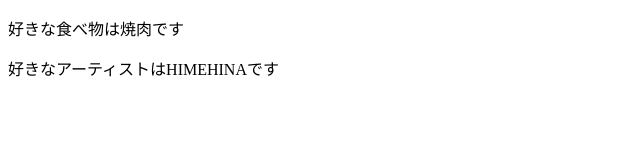
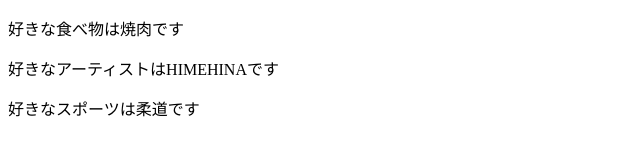
Before and after one commit to heetam80/command-practice, a plain HTML site: page index.html in a window 1280 px wide. Shown: the whole page, without its empty margins (0-640 px from the left). Drawn offline with Linux system fonts and the light colour scheme.

Commit message:
好きなスポーツを追記＆修正

```diff
--- a/index.html
+++ b/index.html
@@ -8,5 +8,6 @@
 <body>
     <p>好きな食べ物は焼肉です</p>
     <p>好きなアーティストはHIMEHINAです</p>
+    <p>好きなスポーツは柔道です</p>
 </body>
 </html>
```
